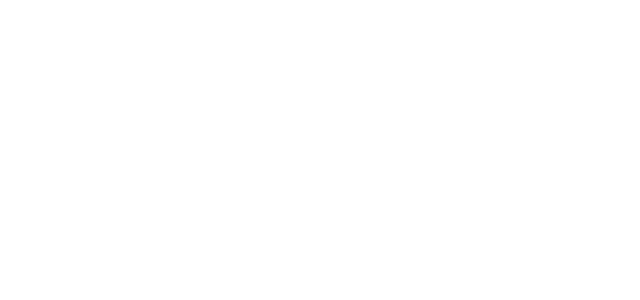
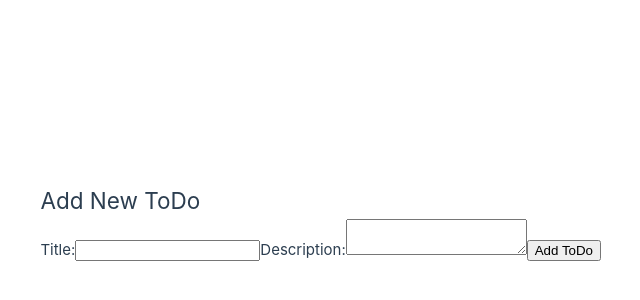
Before and after one commit to OXAYR/Todo.vue, a Vue app: page /addtodos in a window 1280 px wide. Before the commit this address had no page. Shown: the part 178-478 px from the top of the page, without its empty margins (39-679 px from the left). Built offline with nearby package versions, Linux system fonts and the light colour scheme.

Commit message:
Todo Component refactored

```diff
--- a/src/components/AllTodos.vue
+++ /dev/null
@@ -1,37 +0,0 @@
-<template>
-	<div>
-		<h2>All ToDos</h2>
-		<ul>
-			<li
-				v-for="todo in allTodos"
-				:key="todo.id"
-			>
-				<strong>{{ todo.title }}</strong>
-				<p>{{ todo.description }}</p>
-				<button @click="todoStore.deleteTodo(todo.id)">Delete</button>
-				<button @click="editTodo(todo.id)">edit</button>
-			</li>
-		</ul>
-	</div>
-</template>
-
-<script setup>
-	import { ref, computed, onMounted } from "vue";
-	import { useTodoStore } from "@/stores/todoStore";
-	import { useRouter } from "vue-router";
-	const router = useRouter();
-	const todoStore = useTodoStore();
-	const todos = ref([]);
-
-	const allTodos = computed(() => todoStore.getTodos);
-	console.log("All todos----->", allTodos);
-
-	const fetchTodos = async () => {
-		await todoStore.fetchTodos();
-	};
-	const editTodo = (todoId) => {
-		console.log("edit--------->", todoId);
-		router.push({ path: `todo/edit/${todoId}` });
-	};
-	onMounted(fetchTodos);
-</script>
--- a/src/components/addTodo.vue
+++ b/src/components/addTodo.vue
@@ -80,52 +80,44 @@
 		</form>
 	</div>
 </template>
-
 <script setup>
 		import { ref, computed, onMounted } from "vue";
-	import axios from "axios";
 		import { useTodoStore } from "@/stores/todoStore";
-	import { useRoute, useRouter } from "vue-router";
+		import { useRoute } from "vue-router";
+	import router from "@/router";
+
 		const route = useRoute();
-	const router = useRouter();
-	const currentRoute = ref(route.path);
-	const { addTodo, updateTodo, getSelectedTodo } = useTodoStore();
+		const todoStore = useTodoStore();
+		const mode = computed(() => (route.path.includes("/edit/") ? "edit" : "add"));
 
-	const mode = computed(() => {
-		return currentRoute.value.includes("/edit/") ? "edit" : "add";
+		const selectedTodo = computed(() => todoStore.getSelectedTodo);
+
+		console.log("Selected todo in the componet----------->", selectedTodo.value);
+		const newTodo = ref({
+			title: selectedTodo.value?.title || "",
+			description: selectedTodo.value?.description || "",
 		});
 
-	const selectedTodo = computed(() => getSelectedTodo);
-	const newTodo = ref({
-		title: "" || selectedTodo?.title,
-		description: "" || selectedTodo?.description,
-	});
-
-	onMounted(async () => {
+		onMounted(() => {
 			if (mode.value === "edit") {
-			const todoId = extractTodoIdFromRoute();
-			await fetchTodoById(todoId);
+				const todoId = route.params.id;
+				todoStore.fetchTodoById(todoId);
 			}
 		});
 
-	function handleSubmit() {
+		async function  handleSubmit() {
 			if (!newTodo.value.title.trim()) {
 				alert("Please enter a valid title.");
 				return;
 			}
 
 			if (mode.value === "add") {
-			addTodo(newTodo);
+				await	todoStore.addTodo(newTodo.value);
 			} else {
-			updateTodo(newTodo);
+				await todoStore.updateTodo(newTodo.value, route.params.id);
 			}
+			router.push("/todos")
+			newTodo.value = { title: "", description: "" };
 
-		newTodo.value = { title: "", description: "" };
-	}
-
-	function extractTodoIdFromRoute() {
-		// Assuming you're using Vue Router and the route has a parameter named "id"
-		const todoId = currentRoute.value.params.id;
-		return todoId;
 		}
 </script>
--- a/src/stores/todoStore.js
+++ b/src/stores/todoStore.js
@@ -7,12 +7,13 @@ export const useTodoStore = defineStore('todo', {
         selectedTodo: [],
     }),
     getters: {
-        getTodos(state) {
-            console.log("these are the todos----------->", state.todos)
-            return state.todos;
+        getTodos({ todos }) {
+            console.log("these are the todos----------->", todos)
+            return todos;
         },
-        getSelectedTodo(state) {
-            return state.selectedTodo;
+        getSelectedTodo({ selectedTodo }) {
+            console.log("Selected todo in the getters ", selectedTodo)
+            return selectedTodo;
         }
     },
     actions: {
@@ -27,8 +28,9 @@ export const useTodoStore = defineStore('todo', {
             this.todos.push(newTodo);
         },
         async updateTodo(updatedTodo, todoId) {
+            console.log("updated todo ", updatedTodo, " id ", todoId)
             const userToken = localStorage.getItem("userAuth");
-            const response = await axios.put('/api/item', updatedTodo, {
+            const response = await axios.put(`/api/item/${todoId}`, updatedTodo, {
                 headers: {
                     Authorization: `Bearer ${userToken}`,
                 },
@@ -64,8 +66,9 @@ export const useTodoStore = defineStore('todo', {
                     Authorization: `Bearer ${userToken}`,
                 },
             });
-            console.log("response----------> ", response.data.items.data);
-            this.selectedTodo = response.data.items.data;
+            console.log("response----------> ", response.data.item);
+            this.selectedTodo = response.data.item;
+
         }
     },
 });
--- a/src/views/LoginView.vue
+++ b/src/views/LoginView.vue
@@ -1,7 +1,7 @@
 <template>
 	<div>
-		<AllTodos />
-		<!-- <Login /> -->
+		<!-- <AllTodos /> -->
+		<Login />
 	</div>
 </template>
 
```
Also changed, not shown: src/components/Todo.vue (added, +27 -0 lines), src/router/index.js (+9 -0 lines), src/views/TodosView.vue (added, +40 -0 lines). Lines whose indentation alone changed are shown as unchanged.
